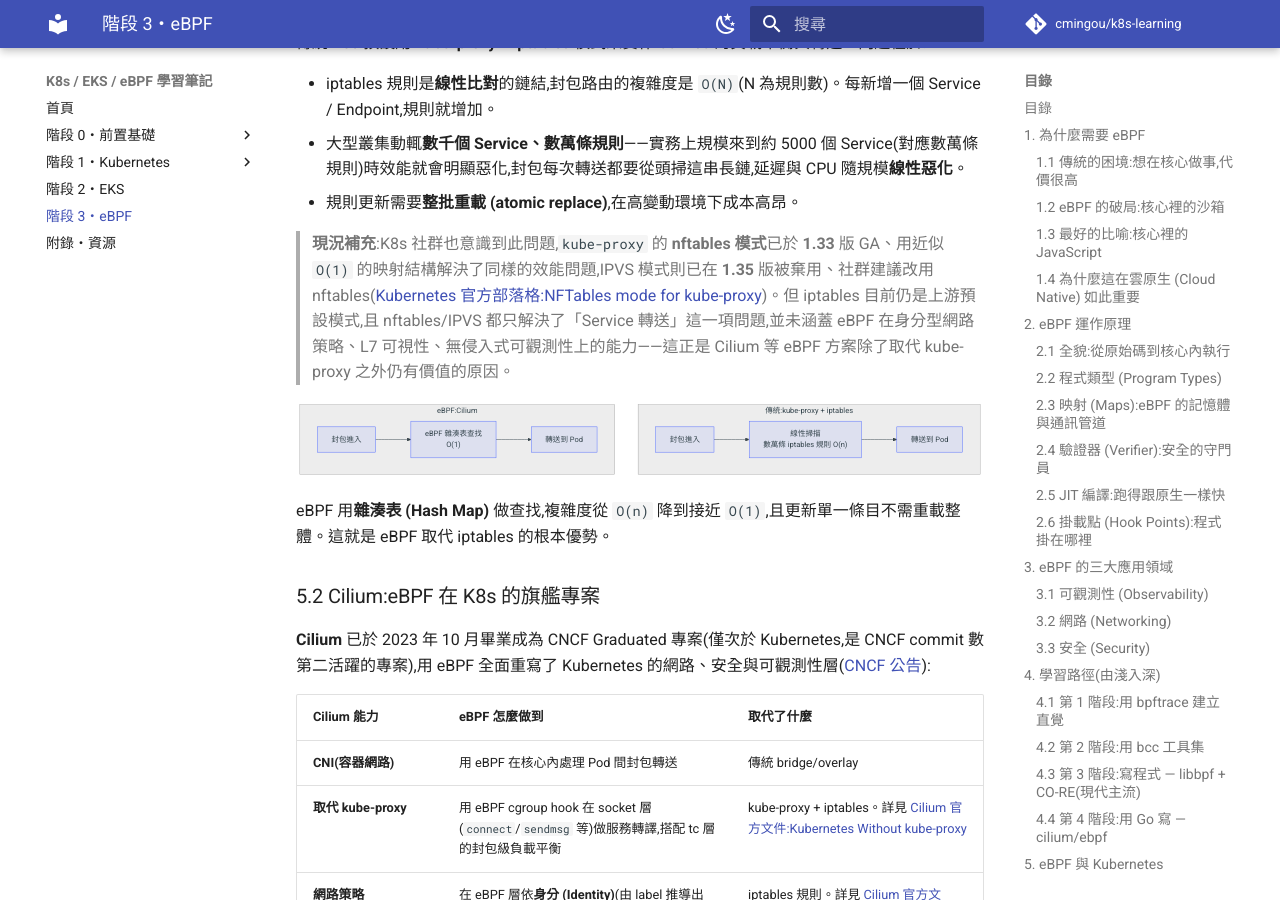
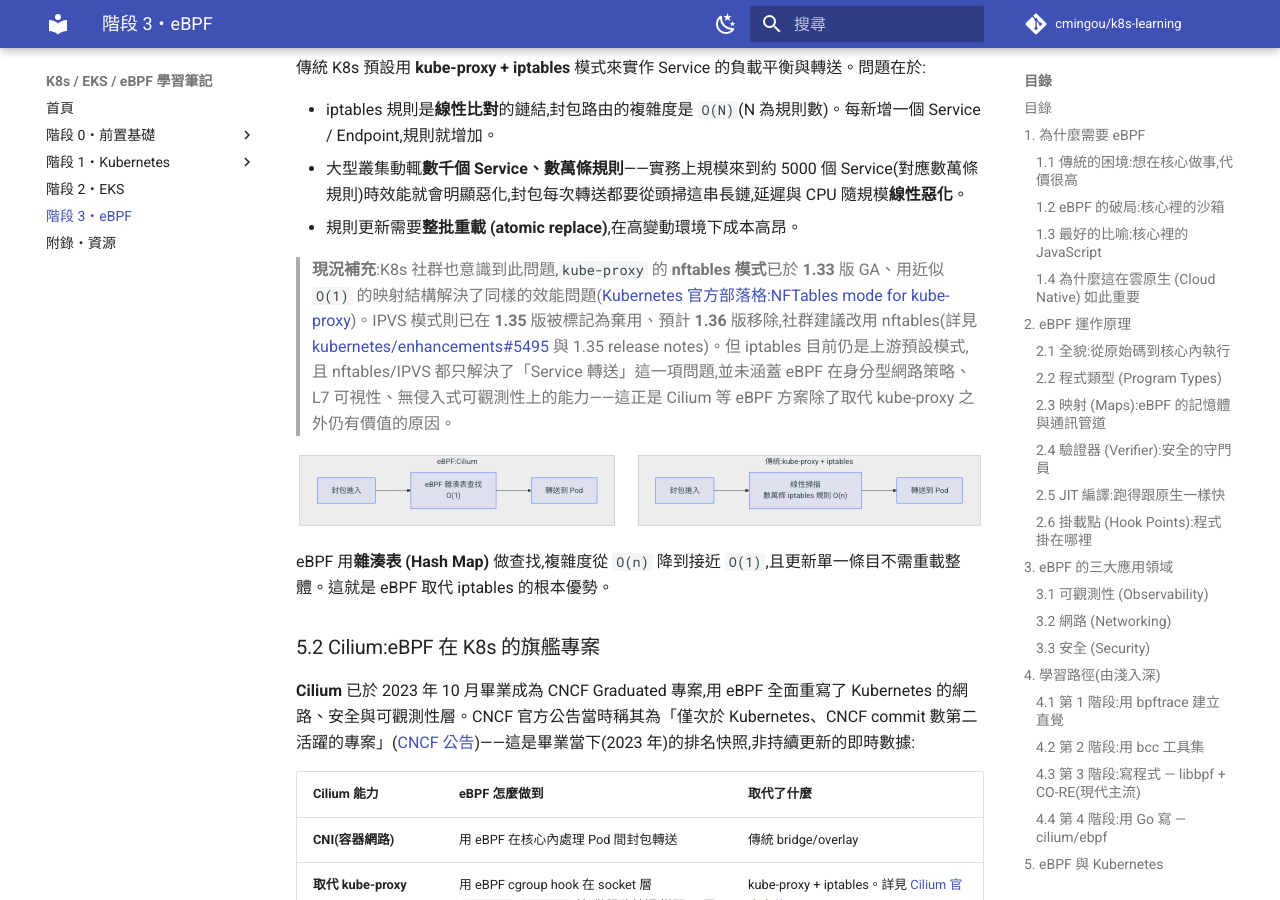
Before and after one commit to cmingou/k8s-learning, an MkDocs documentation site: the page built from docs/03-ebpf/README.md, in a window 1280 px wide and 900 px high, scrolled down 12975 px. Built offline with MkDocs 1.6.1 and Material for MkDocs 9.7.7, drawn with Linux system fonts in a browser that asks for light colours; comment, search, counter and statistics services are not loaded; some of the changed text lies outside the part shown.

Commit message:
eBPF 章節查證修正:補充 IPVS 棄用/移除版本引用、Cilium 排名時效性、JIT 支援架構清單
- IPVS deprecated-in-1.35 的引用來源改為實際涵蓋此變更的 kubernetes/enhancements#5495,並補充預計 1.36 移除
- Cilium「CNCF commit 數第二活躍」改為明確標註是 2023 年畢業當下的快照,而非即時排名
- JIT 支援架構清單補上 riscv64/riscv32、loongarch64(原清單為舊版核心,現已支援更多架構)

Co-Authored-By: Claude Sonnet 5 <noreply@anthropic.com>
Claude-Session: https://claude.ai/code/session_01PrSN2eJhLcbdKNxmwqDn3o

````diff
--- a/docs/03-ebpf/README.md
+++ b/docs/03-ebpf/README.md
@@ -137,7 +137,7 @@ eBPF 程式本身是**無狀態、短命**的——每次事件觸發、跑完
 
 ### 2.5 JIT 編譯:跑得跟原生一樣快
 
-通過驗證後,**JIT (Just-In-Time) 編譯器** 會把與架構無關的 eBPF 位元組碼,翻譯成當下 CPU 的**原生機器碼 (Native Machine Code)**。eBPF 的暫存器與指令格式刻意設計成與現代 CPU(x86-64、ARM64 等)的暫存器/呼叫慣例相近,讓 JIT 多半能做到指令一對一映射,目前官方支援 x86-64、arm64、arm32、ppc64、s390x、mips64、sparc64 等架構([核心文件:Classic BPF vs eBPF](https://docs.kernel.org/bpf/classic_vs_extended.html))。所以 eBPF 程式雖然是「動態載入的腳本」,執行效能卻**接近原生編譯的核心程式碼**,沒有直譯器的開銷。
+通過驗證後,**JIT (Just-In-Time) 編譯器** 會把與架構無關的 eBPF 位元組碼,翻譯成當下 CPU 的**原生機器碼 (Native Machine Code)**。eBPF 的暫存器與指令格式刻意設計成與現代 CPU(x86-64、ARM64 等)的暫存器/呼叫慣例相近,讓 JIT 多半能做到指令一對一映射,目前官方支援 x86-64、arm64、arm32、ppc64、s390x、mips64、sparc64、riscv64/riscv32、loongarch64 等架構(核心原始碼各架構下的 `bpf_jit_comp.c` 為權威來源;概念說明見[核心文件:Classic BPF vs eBPF](https://docs.kernel.org/bpf/classic_vs_extended.html))。所以 eBPF 程式雖然是「動態載入的腳本」,執行效能卻**接近原生編譯的核心程式碼**,沒有直譯器的開銷。
 
 ### 2.6 掛載點 (Hook Points):程式掛在哪裡
 
@@ -437,7 +437,7 @@ func main() {
 - 大型叢集動輒**數千個 Service、數萬條規則**——實務上規模來到約 5000 個 Service(對應數萬條規則)時效能就會明顯惡化,封包每次轉送都要從頭掃這串長鏈,延遲與 CPU 隨規模**線性惡化**。
 - 規則更新需要**整批重載 (atomic replace)**,在高變動環境下成本高昂。
 
-> **現況補充**:K8s 社群也意識到此問題,`kube-proxy` 的 **nftables 模式**已於 **1.33** 版 GA、用近似 `O(1)` 的映射結構解決了同樣的效能問題,IPVS 模式則已在 **1.35** 版被棄用、社群建議改用 nftables([Kubernetes 官方部落格:NFTables mode for kube-proxy](https://kubernetes.io/blog/2025/02/28/nftables-kube-proxy/))。但 iptables 目前仍是上游預設模式,且 nftables/IPVS 都只解決了「Service 轉送」這一項問題,並未涵蓋 eBPF 在身分型網路策略、L7 可視性、無侵入式可觀測性上的能力——這正是 Cilium 等 eBPF 方案除了取代 kube-proxy 之外仍有價值的原因。
+> **現況補充**:K8s 社群也意識到此問題,`kube-proxy` 的 **nftables 模式**已於 **1.33** 版 GA、用近似 `O(1)` 的映射結構解決了同樣的效能問題([Kubernetes 官方部落格:NFTables mode for kube-proxy](https://kubernetes.io/blog/2025/02/28/nftables-kube-proxy/))。IPVS 模式則已在 **1.35** 版被標記為棄用、預計 **1.36** 版移除,社群建議改用 nftables(詳見 [kubernetes/enhancements#5495](https://github.com/kubernetes/enhancements/issues/5495) 與 1.35 release notes)。但 iptables 目前仍是上游預設模式,且 nftables/IPVS 都只解決了「Service 轉送」這一項問題,並未涵蓋 eBPF 在身分型網路策略、L7 可視性、無侵入式可觀測性上的能力——這正是 Cilium 等 eBPF 方案除了取代 kube-proxy 之外仍有價值的原因。
 
 ```mermaid
 flowchart TD
@@ -453,7 +453,7 @@ eBPF 用**雜湊表 (Hash Map)** 做查找,複雜度從 `O(n)` 降到接近 `O(1
 
 ### 5.2 Cilium:eBPF 在 K8s 的旗艦專案
 
-**Cilium** 已於 2023 年 10 月畢業成為 CNCF Graduated 專案(僅次於 Kubernetes,是 CNCF commit 數第二活躍的專案),用 eBPF 全面重寫了 Kubernetes 的網路、安全與可觀測性層([CNCF 公告](https://www.cncf.io/announcements/2023/10/11/cloud-native-computing-foundation-announces-cilium-graduation/)):
+**Cilium** 已於 2023 年 10 月畢業成為 CNCF Graduated 專案,用 eBPF 全面重寫了 Kubernetes 的網路、安全與可觀測性層。CNCF 官方公告當時稱其為「僅次於 Kubernetes、CNCF commit 數第二活躍的專案」([CNCF 公告](https://www.cncf.io/announcements/2023/10/11/cloud-native-computing-foundation-announces-cilium-graduation/))——這是畢業當下(2023 年)的排名快照,非持續更新的即時數據:
 
 | Cilium 能力 | eBPF 怎麼做到 | 取代了什麼 |
 | --- | --- | --- |
````
